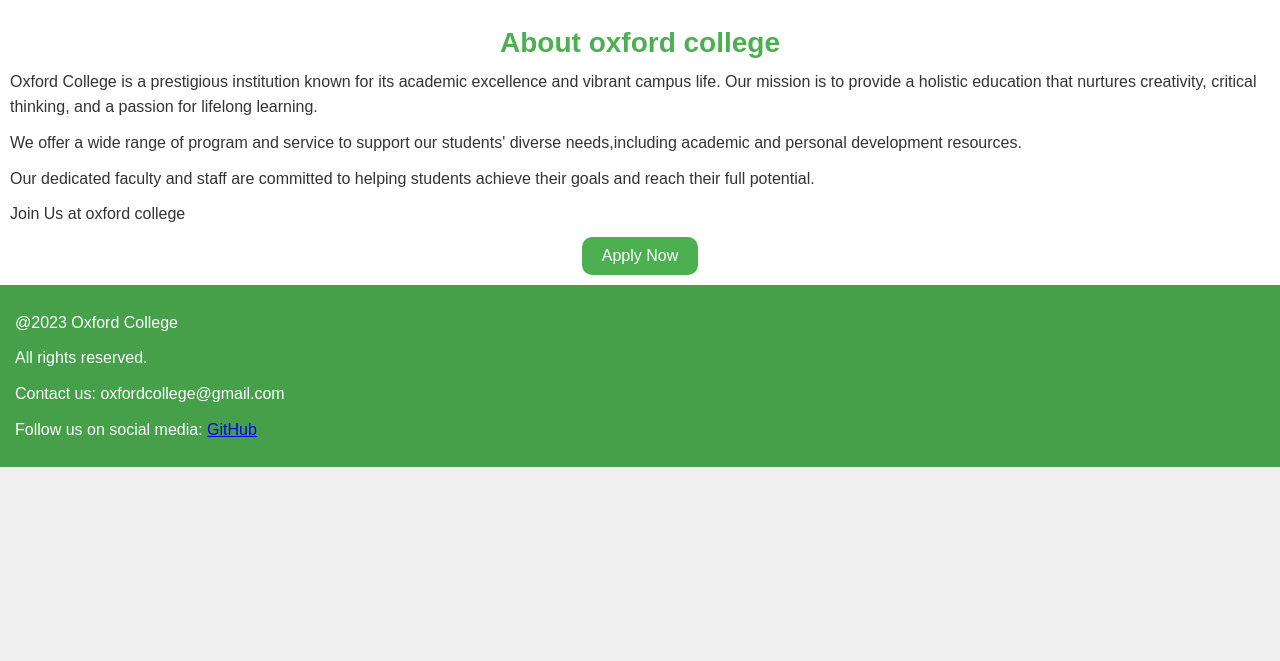
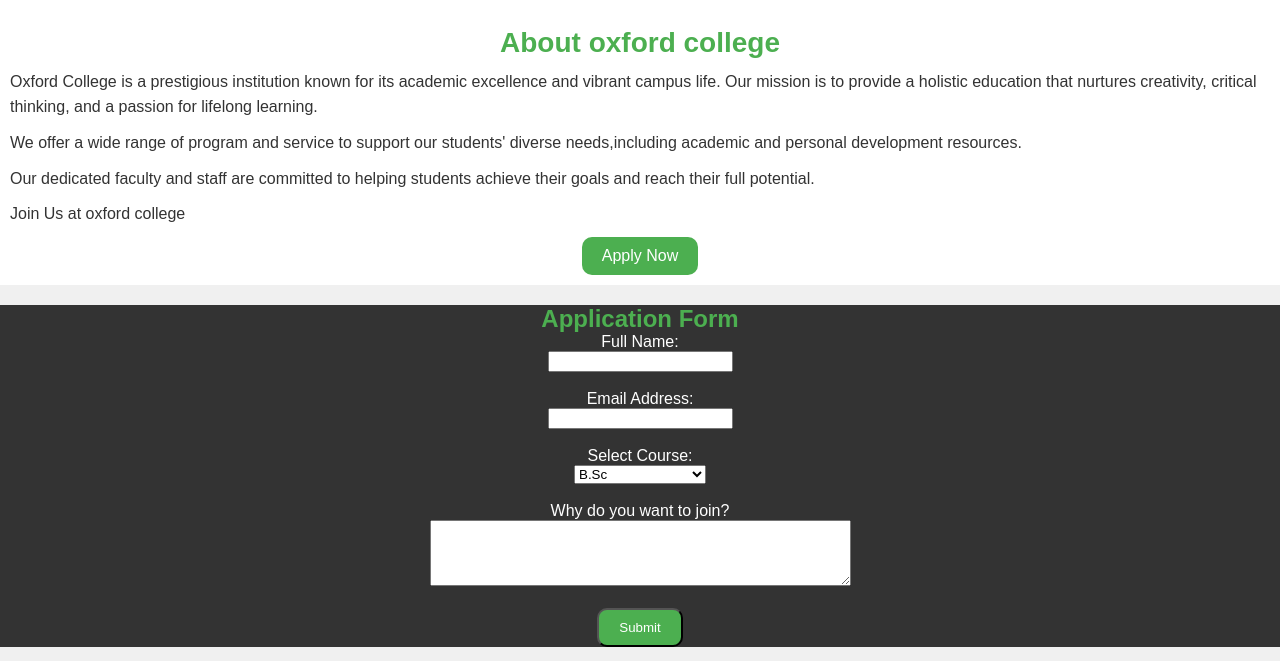
Before and after one commit to mahatokabir45-source/supreme-telegram, a plain HTML site: page index.html in a window 1280 px wide. Shown: the part 139-800 px from the top of the page. Drawn offline with Linux system fonts and the light colour scheme.

Commit message:
Update index.html

```diff
--- a/index.html
+++ b/index.html
@@ -84,6 +84,20 @@
     padding: 10px;
     max-width: 100%;
   }
+  .form-section{
+    background-color: #333;
+    color: white;
+    padding: 0% 20px;
+    margin: 20px auto;
+    border-radius: 0%;
+  }
+  .form-section h2{
+    color: #4caf50;
+    font-size: 24px;
+    margin-bottom: auto;
+    text-align: center;
+    padding: 0%;
+  }
     </style>
   </head>
   <body>
@@ -97,11 +111,34 @@
       <p>Join Us at oxford college</p>
       <a href="#" class="button">Apply Now</a>
     </div>
+    <div class="form-section">
+  <h2>Application Form</h2>
+  <form action="#" method="post">
+    <label for="name">Full Name:</label><br>
+    <input type="text" id="name" name="name" required><br><br>
+
+    <label for="email">Email Address:</label><br>
+    <input type="email" id="email" name="email" required><br><br>
+
+    <label for="course">Select Course:</label><br>
+    <select id="course" name="course">
+      <option value="bsc">B.Sc</option>
+      <option value="bba">BBA</option>
+      <option value="ba">BA</option>
+      <option value="cs">Computer Science</option>
+    </select><br><br>
+
+    <label for="message">Why do you want to join?</label><br>
+    <textarea id="message" name="message" rows="4" cols="50"></textarea><br><br>
+
+    <button type="submit" class="button">Submit</button>
+  </form>
+</div>
     <footer>
       <p>@2023 Oxford College </p>
       <p>All rights reserved.</p>
       <p>Contact us: oxfordcollege@gmail.com</p>
-      <p>Follow us on social media: <a href="https://github.com/mahatokabir45-source">GitHub</a></p>
+      <p>Follow us on social media: <a href="https://github.com/">GitHub</a></p>
     </footer>
   </body>
 </html>
```
